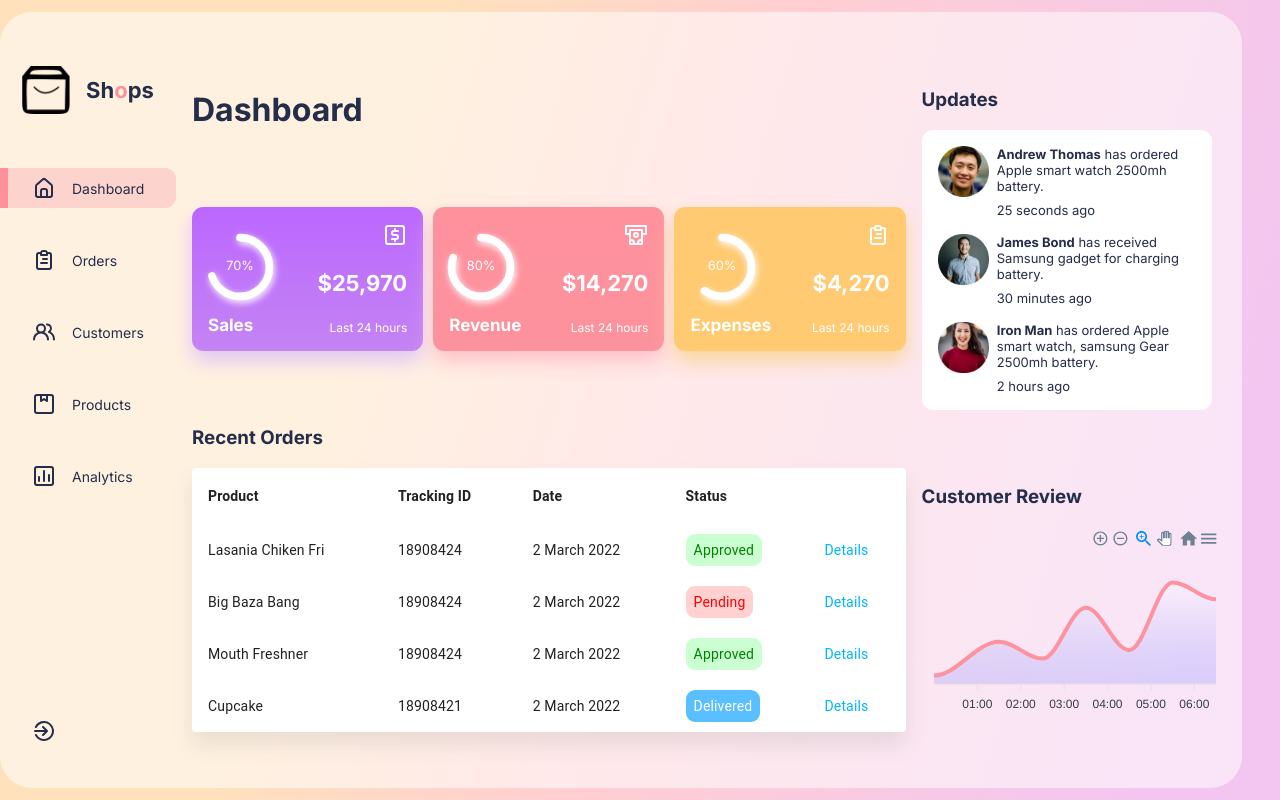
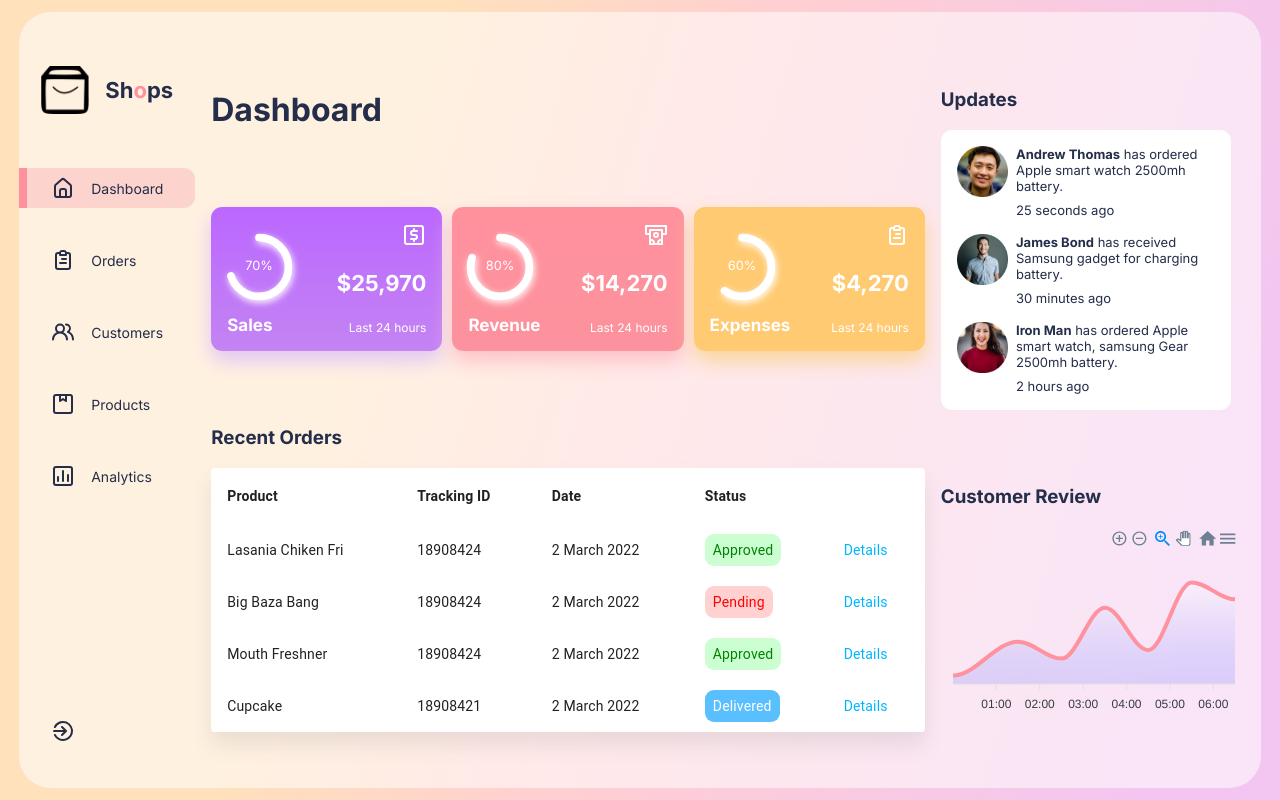
Before and after one commit to RSTamim/React-GYM-website-Practice-Part, a React (Create React App) app: page / in a window 1280 px wide. Built offline with nearby package versions, Linux system fonts and the light colour scheme.

Commit message:
Update App.css

```diff
--- a/src/App.css
+++ b/src/App.css
@@ -23,7 +23,7 @@
   height: 100vh;
   display: flex;
   align-items: center;
-  justify-content: ;
+  justify-content: center;
   font-family: 'Inter', sans-serif;
 }
 
```
